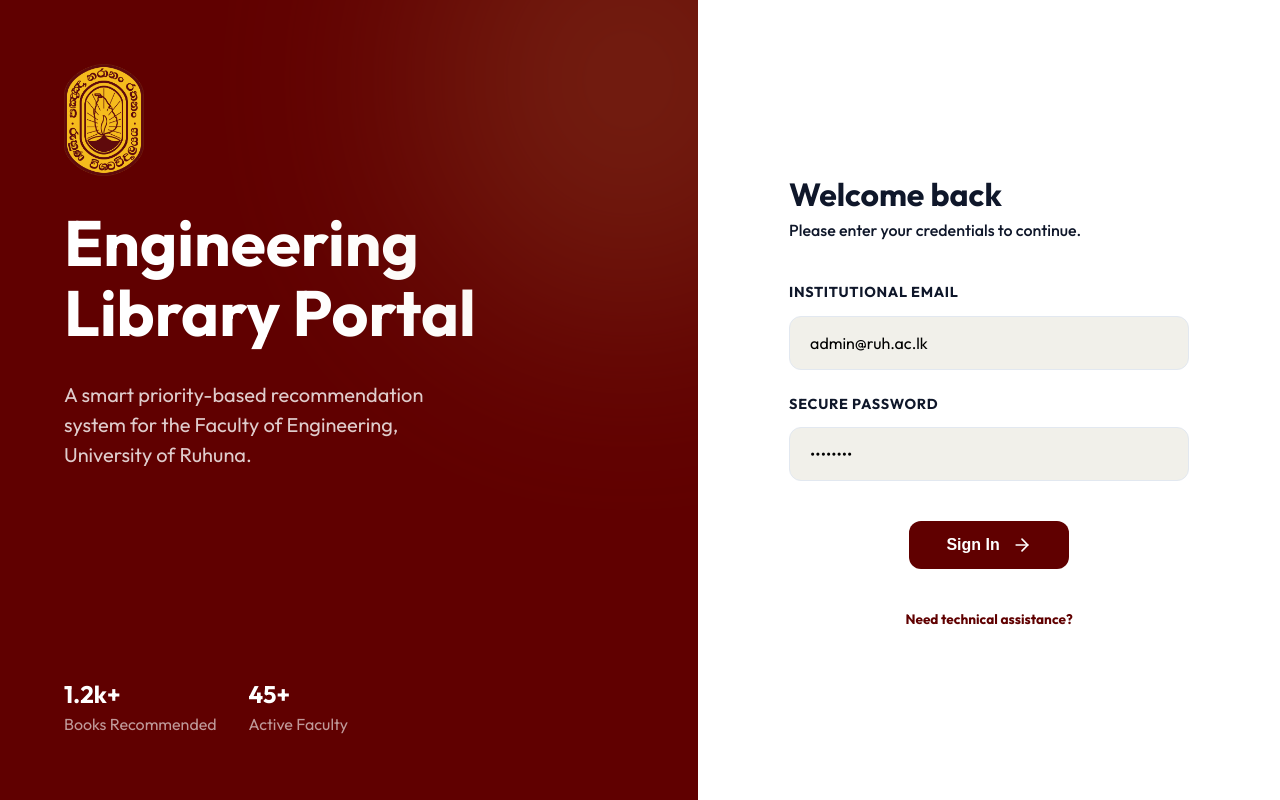
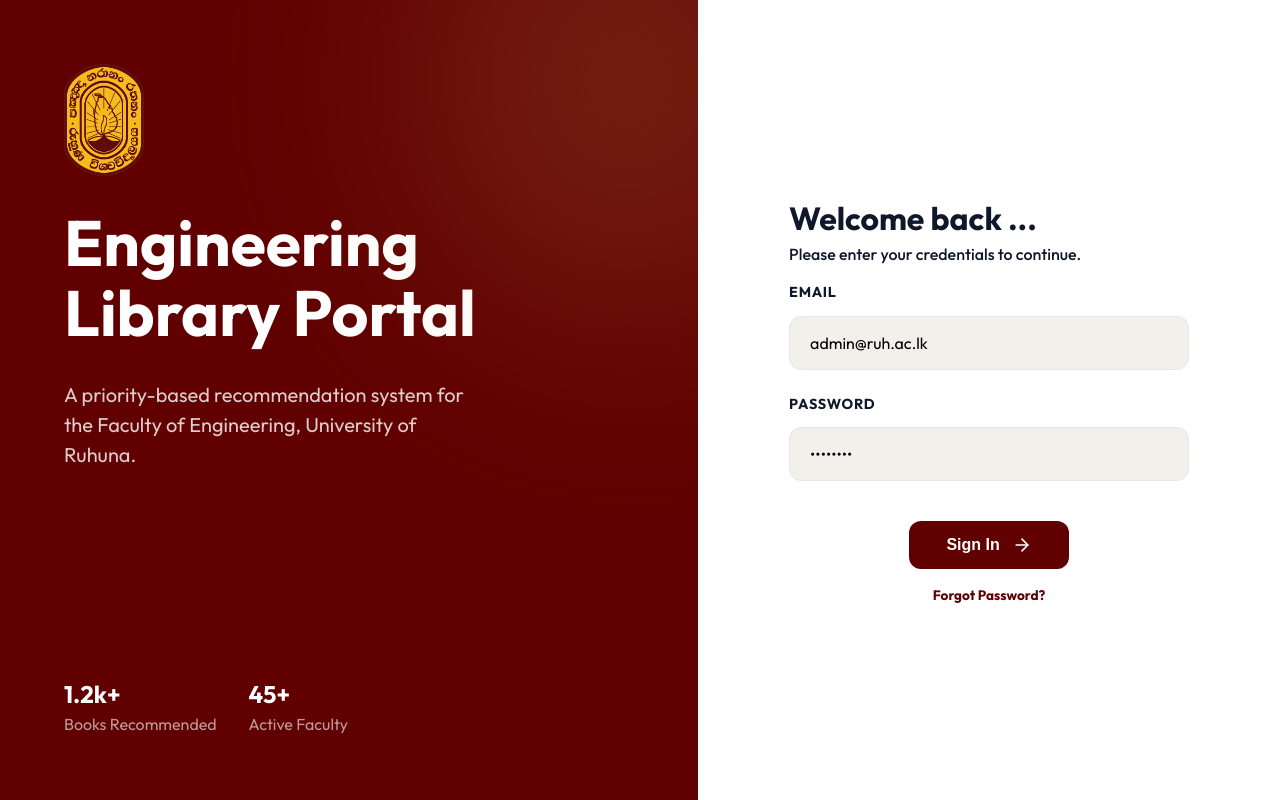
Before and after one commit to Sam01188/automated-book-recommendation, a React (Vite) app in the folder client/: page / in a window 1280 px wide. Built offline with nearby package versions, Linux system fonts and the light colour scheme.

Commit message:
Add .env.example

```diff
--- a/client/src/pages/auth/LoginPage.jsx
+++ b/client/src/pages/auth/LoginPage.jsx
@@ -28,7 +28,7 @@
       <div className="login-visual">
         <img src="/ruhuna.gif" alt="Logo" style={{ width: '80px', marginBottom: '2rem' }} />
         <h2>Engineering Library Portal</h2>
-        <p>A smart priority-based recommendation system for the Faculty of Engineering, University of Ruhuna.</p>
+        <p>A priority-based recommendation system for the Faculty of Engineering, University of Ruhuna.</p>
 
         <div style={{ marginTop: 'auto', display: 'flex', gap: '2rem' }}>
           <div>
@@ -45,13 +45,13 @@
       <div className="login-form-side">
         <form className="radical-login-card" onSubmit={submit}>
           <div>
-            <h3 style={{ fontSize: '2rem', fontWeight: 800 }}>Welcome back</h3>
+            <h3 style={{ fontSize: '2rem', fontWeight: 800 }}>Welcome back ...</h3>
             <p style={{ color: 'var(--text-dim)', fontWeight: 500 }}>Please enter your credentials to continue.</p>
           </div>
 
           <div style={{ display: 'flex', flexDirection: 'column', gap: '1.5rem' }}>
             <div className="field-radical">
-              <label>Institutional Email</label>
+              <label>Email</label>
               <input
                 type="email"
                 value={email}
@@ -60,7 +60,7 @@
               />
             </div>
             <div className="field-radical">
-              <label>Secure Password</label>
+              <label>Password</label>
               <input
                 type="password"
                 value={password}
@@ -77,7 +77,7 @@
 
           <div style={{ textAlign: 'center', fontSize: '0.85rem' }}>
             <a href="#help" style={{ color: 'var(--primary)', fontWeight: 700, textDecoration: 'none' }}>
-              Need technical assistance?
+              Forgot Password?
             </a>
           </div>
         </form>
--- a/client/src/styles/main.css
+++ b/client/src/styles/main.css
@@ -696,7 +696,7 @@
   max-width: 400px;
   display: flex;
   flex-direction: column;
-  gap: 2.5rem;
+  gap: 1rem;
 }
 
 .field-radical {
@@ -746,6 +746,7 @@
   width: fit-content;
   align-self: center;
   min-width: 160px;
+  margin-top: 1.5rem;
 }
 
 .btn-radical:hover {
```
Also changed, not shown: 1 other file (tests, documents, lock files or other folders).
